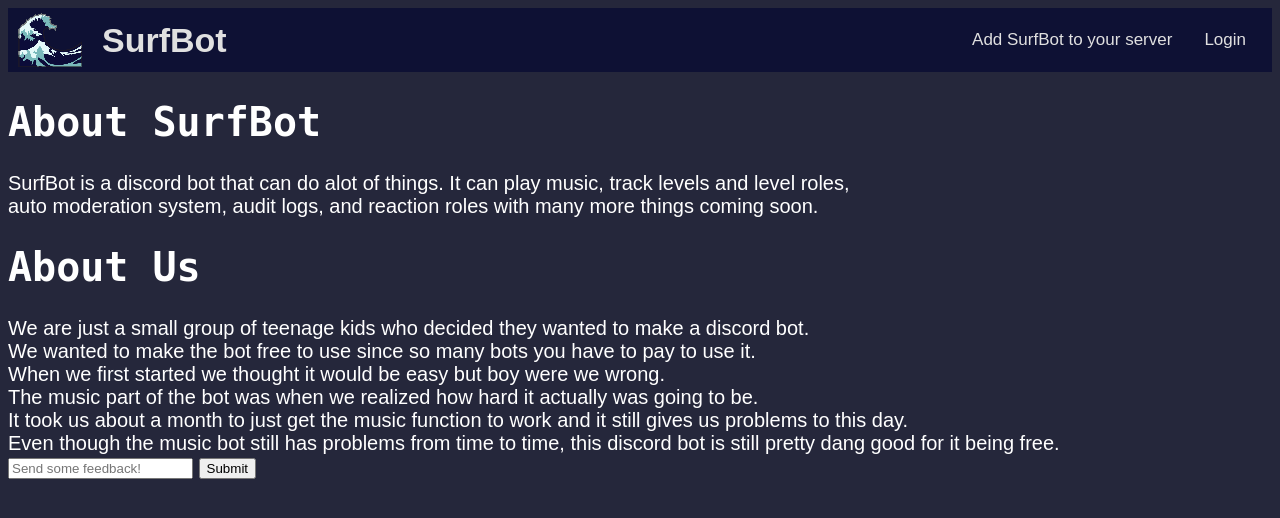
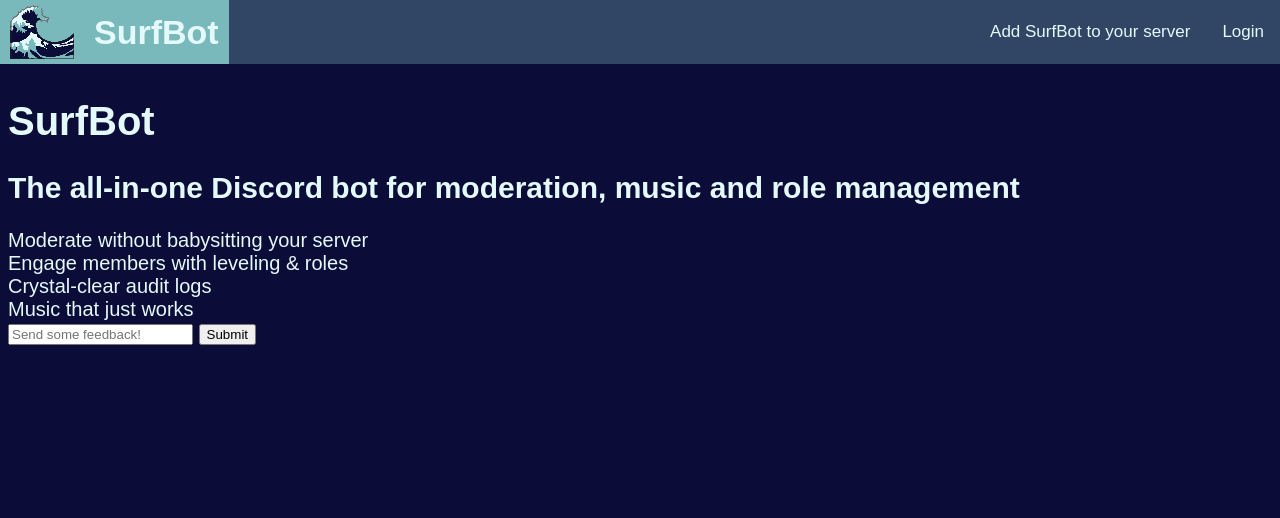
Before and after one commit to NathanNull/GitBot2, a Flask app: page / in a window 1280 px wide. Shown: the top 518 px of the page. Run offline with Flask 3, Linux system fonts and the light colour scheme; parts of the project's set-up code (start-up, migrations or seed data) failed here and were passed over.

Commit message:
website changes

```diff
--- a/website/static/css/index.css
+++ b/website/static/css/index.css
@@ -1,10 +1,16 @@
 body {
-    background-color: #25273b;
-    color: #ffffff;
+    background-color: var(--primary);
+    color: var(--text);
     font-family: "Lucida Console MS", "Lucida Console", "Arial MS", "Arial";
+    margin: 0px;
+    --primary: #0c0c39;
+    --primary-dark: #314665;
+    --secondary: #79b9bb;
+    --text: #e4f9f9;
 }
 
 #content {
     font-family: "Arial MS", "Arial";
+    padding: 8px;
     /* fixed it */
 }
--- a/website/static/css/navbar.css
+++ b/website/static/css/navbar.css
@@ -1,12 +1,11 @@
 /* Add a black background color to the top navigation */
 #navbar {
-    background-color: #0e1134;
+    background-color: var(--primary-dark);
     overflow: hidden;
     display: flex;
     vertical-align: middle;
     height: 10%;
     align-items: stretch;
-    padding: 0px 10px;
 }
 
 #navbar #user-details
@@ -19,7 +18,7 @@
 {
     align-items: center;
     display: flex;
-    padding: 0px;
+    padding: 0px 10px;
 }
 
 #navbar #addbot {
@@ -43,9 +42,9 @@
 
 /* Style the links inside the navigation bar */
 #navbar .button {
+    color: inherit;
     display: flex;
     align-items: center;
-    color: #e0e0e0;
     vertical-align: middle;
     padding-left: 16px;
     padding-right: 16px;
@@ -56,7 +55,7 @@
 }
 
 #navbar .text {
-    color: #e0e0e0;
+    color: inherit;
     text-align: center;
     padding: 0px 16px;
     text-decoration: none;
@@ -66,14 +65,12 @@
 
 /* Change the color of links on hover */
 #navbar .button:hover {
-    background-color: #2065a9;
-    color: #ddd;
+    background-color: var(--secondary);
 }
 
 /* Add a color to the active/current link */
 #navbar .button:active {
-    background-color: #0e1134;
-    color: white;
+    background-color: var(--primary-dark);
 }
 
 #pfp {
--- a/website/templates/home.html
+++ b/website/templates/home.html
@@ -1,15 +1,14 @@
 <div id="content">
     <script type="module" src="{{ getpath('home.js') }}"></script>
-    <h1 id="titles">About SurfBot</h1>
-    SurfBot is a discord bot that can do alot of things. It can play music, track levels and level roles,</br>
-    auto moderation system, audit logs, and reaction roles with many more things coming soon.</br>
-    <h1 id="titles">About Us</h1>
-    We are just a small group of teenage kids who decided they wanted to make a discord bot.</br>
-    We wanted to make the bot free to use since so many bots you have to pay to use it.</br>
-    When we first started we thought it would be easy but boy were we wrong.</br>
-    The music part of the bot was when we realized how hard it actually was going to be.</br>
-    It took us about a month to just get the music function to work and it still gives us problems to this day.</br>
-    Even though the music bot still has problems from time to time, this discord bot is still pretty dang good for it being free.</br>
+    <h1>SurfBot</h1>
+    <h2>The all-in-one Discord bot for moderation, music and role management</h2>
+    Moderate without babysitting your server</br>
+
+    Engage members with leveling & roles</br>
+
+    Crystal-clear audit logs</br>
+
+    Music that just works</br>
 
     <input type="text" placeholder="Send some feedback!" id="feedback">
     <button id="feedback-submit">Submit</button>
```
